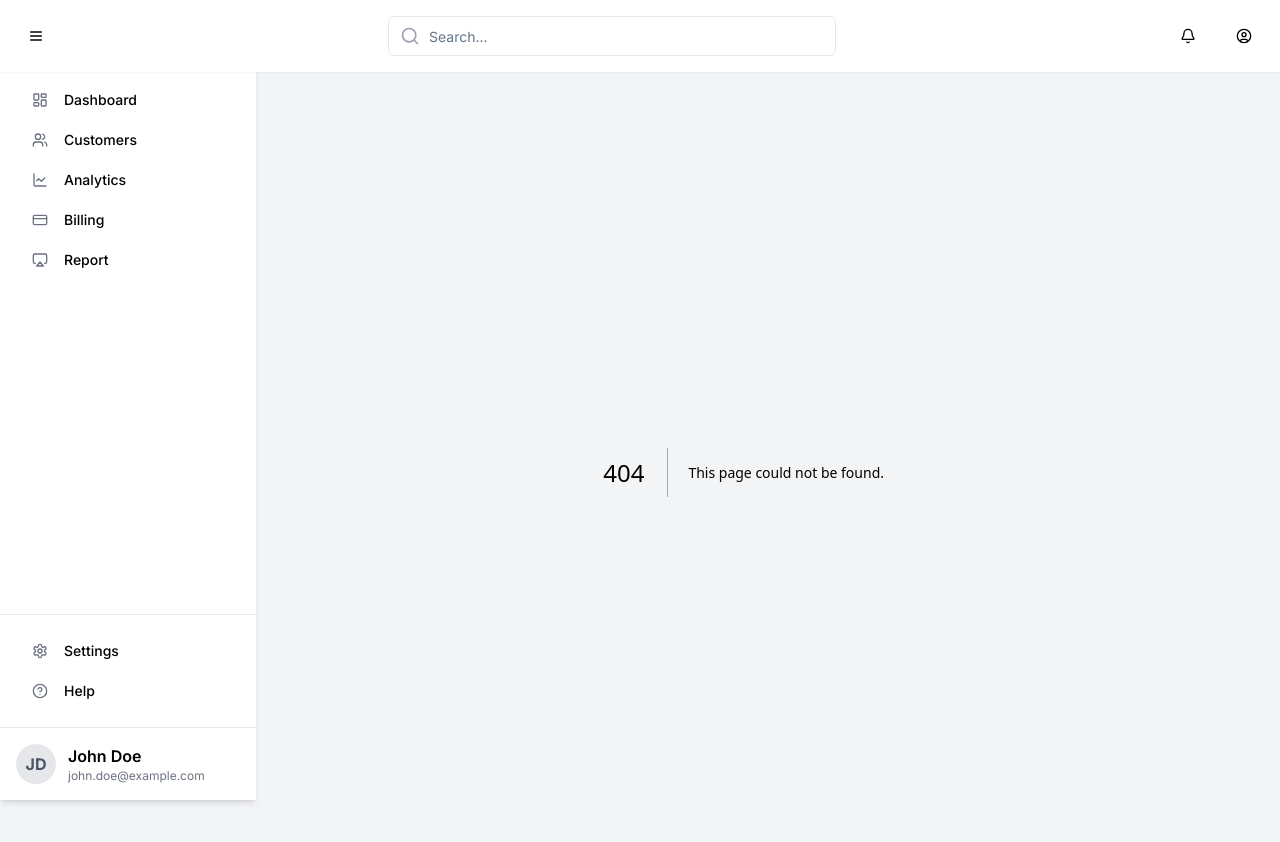
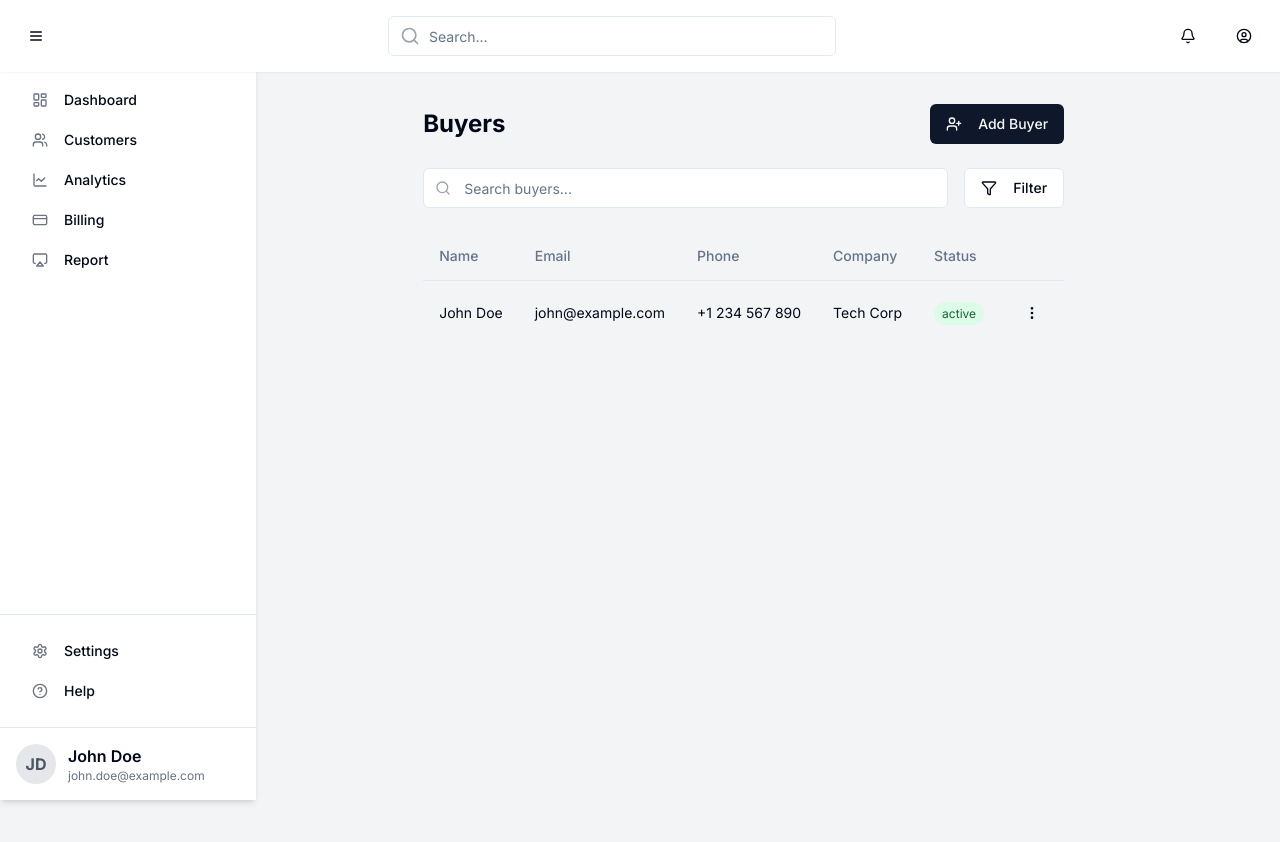
Before and after one commit to tajwarsultan/dashboard-next, a Next.js app: page /buyers in a window 1280 px wide. Before the commit this address had no page. Shown: the top 842 px of the page. After the commit the page ends 800 px from the top, so only its background shows below. Built offline with nearby package versions, Linux system fonts and the light colour scheme.

Commit message:
buyers page

```diff
--- /dev/null
+++ b/src/app/buyers/page.tsx
@@ -0,0 +1,121 @@
+"use client"
+
+import { useState } from "react"
+import {
+  Table,
+  TableBody,
+  TableCell,
+  TableHead,
+  TableHeader,
+  TableRow,
+} from "@/components/ui/table"
+import { Input } from "@/components/ui/input"
+import { Button } from "@/components/ui/button"
+import {
+  Search,
+  UserPlus,
+  Filter,
+  MoreVertical
+} from "lucide-react"
+import {
+  DropdownMenu,
+  DropdownMenuContent,
+  DropdownMenuItem,
+  DropdownMenuTrigger,
+} from "@/components/ui/dropdown-menu"
+
+interface Buyer {
+  id: string
+  name: string
+  email: string
+  phone: string
+  company: string
+  status: "active" | "inactive"
+}
+
+export default function BuyersPage() {
+  const [buyers, setBuyers] = useState<Buyer[]>([
+    {
+      id: "1",
+      name: "John Doe",
+      email: "john@example.com",
+      phone: "+1 234 567 890",
+      company: "Tech Corp",
+      status: "active",
+    },
+    // Add more dummy data as needed
+  ])
+
+  return (
+    <div className="p-8">
+      <div className="flex justify-between items-center mb-6">
+        <h1 className="text-2xl font-bold">Buyers</h1>
+        <Button>
+          <UserPlus className="mr-2 h-4 w-4" />
+          Add Buyer
+        </Button>
+      </div>
+
+      <div className="flex gap-4 mb-6">
+        <div className="relative flex-1">
+          <Search className="absolute left-3 top-3 h-4 w-4 text-gray-400" />
+          <Input
+            placeholder="Search buyers..."
+            className="pl-10"
+          />
+        </div>
+        <Button variant="outline">
+          <Filter className="mr-2 h-4 w-4" />
+          Filter
+        </Button>
+      </div>
+
+      <Table>
+        <TableHeader>
+          <TableRow>
+            <TableHead>Name</TableHead>
+            <TableHead>Email</TableHead>
+            <TableHead>Phone</TableHead>
+            <TableHead>Company</TableHead>
+            <TableHead>Status</TableHead>
+            <TableHead className="w-[50px]"></TableHead>
+          </TableRow>
+        </TableHeader>
+        <TableBody>
+          {buyers.map((buyer) => (
+            <TableRow key={buyer.id}>
+              <TableCell>{buyer.name}</TableCell>
+              <TableCell>{buyer.email}</TableCell>
+              <TableCell>{buyer.phone}</TableCell>
+              <TableCell>{buyer.company}</TableCell>
+              <TableCell>
+                <span className={`px-2 py-1 rounded-full text-xs ${
+                  buyer.status === "active"
+                    ? "bg-green-100 text-green-800"
+                    : "bg-gray-100 text-gray-800"
+                }`}>
+                  {buyer.status}
+                </span>
+              </TableCell>
+              <TableCell>
+                <DropdownMenu>
+                  <DropdownMenuTrigger asChild>
+                    <Button variant="ghost" className="h-8 w-8 p-0">
+                      <MoreVertical className="h-4 w-4" />
+                    </Button>
+                  </DropdownMenuTrigger>
+                  <DropdownMenuContent align="end">
+                    <DropdownMenuItem>Edit</DropdownMenuItem>
+                    <DropdownMenuItem className="text-red-600">
+                      Delete
+                    </DropdownMenuItem>
+                  </DropdownMenuContent>
+                </DropdownMenu>
+              </TableCell>
+            </TableRow>
+          ))}
+        </TableBody>
+      </Table>
+    </div>
+  )
+}
```
